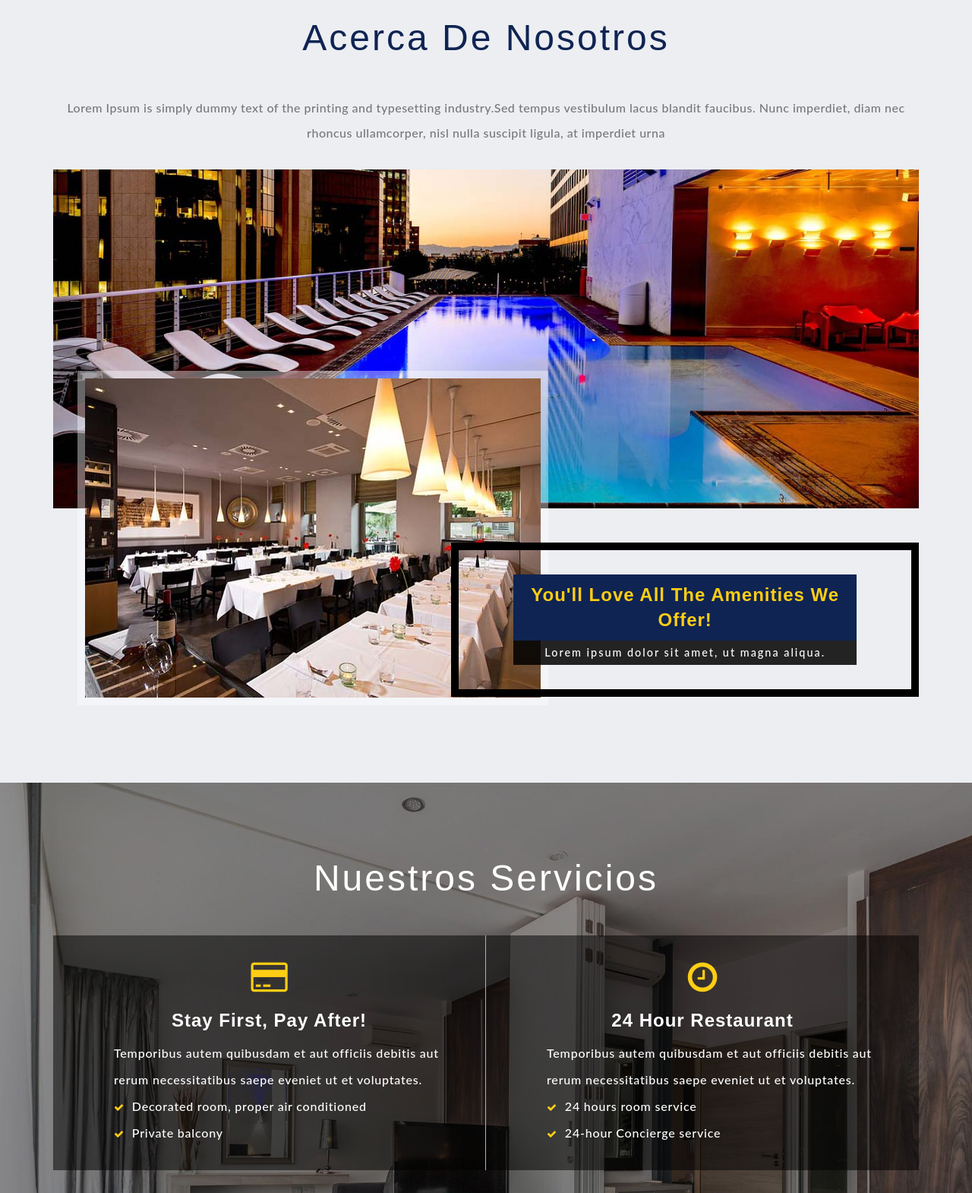
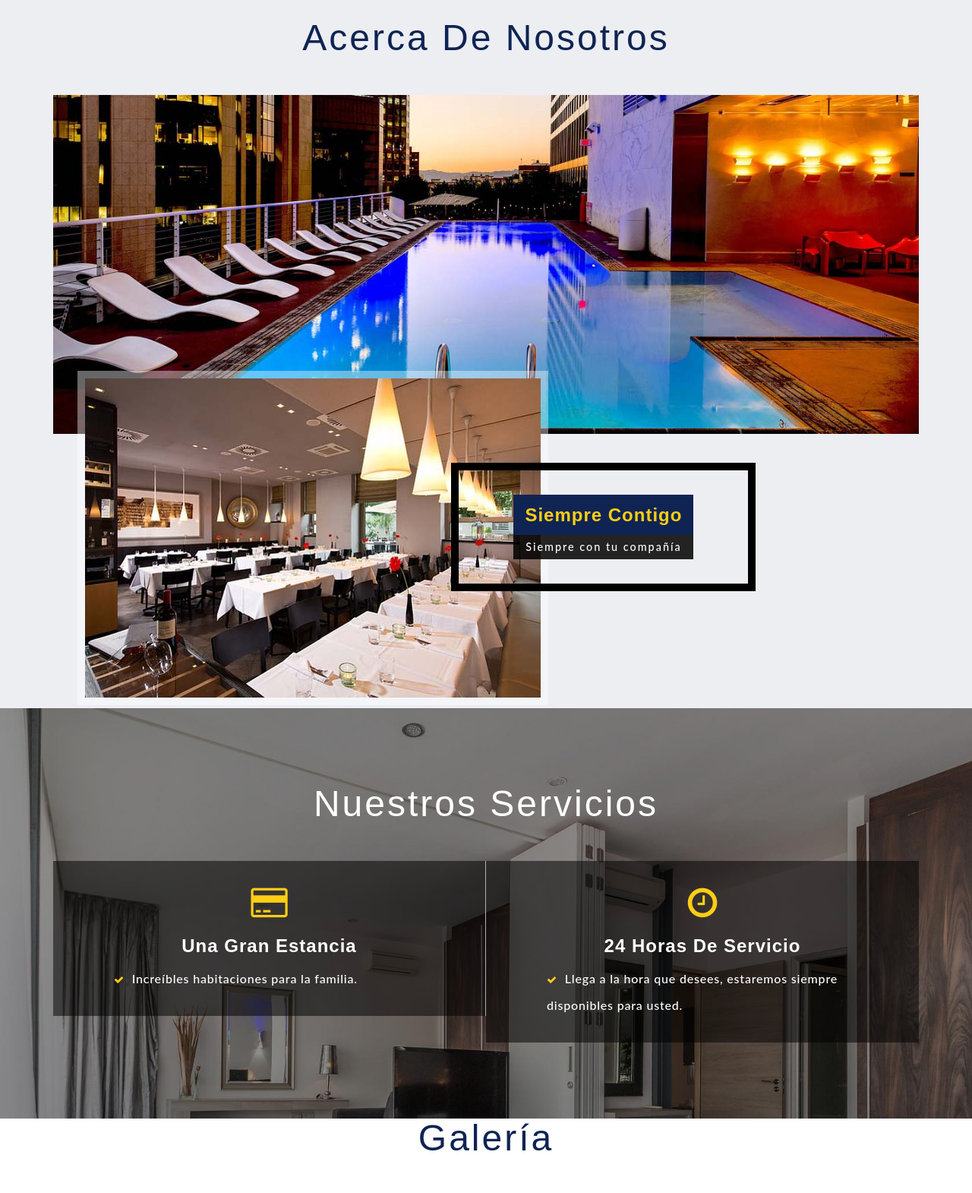
Before and after one commit to betoG7/PortonConsuelo, a plain HTML site: page index.html in a window 1280 px wide. Shown: the part 1380-2950 px from the top of the page at 76% size. Drawn offline with Linux system fonts and the light colour scheme; grey boxes are pictures that could not be loaded.

Commit message:
Ultimas mods

```diff
--- a/index.html
+++ b/index.html
@@ -146,7 +146,7 @@ Smartphone Compatible web template, free webdesigns for Nokia, Samsung, LG, Sony
 					<li>
 						<div class="w3_grid_effect">
 							<span class="cbp-ig-icon w3_users"></span>
-							<h4 class="cbp-ig-title">LARGE CAFE</h4>
+							<h4 class="cbp-ig-title">Restaurant</h4>
 							<span class="cbp-ig-category">Portón Consuelo</span>
 						</div>
 					</li>
@@ -167,14 +167,14 @@ Smartphone Compatible web template, free webdesigns for Nokia, Samsung, LG, Sony
 		  <div class="container">
 				   <div class="ab-w3l-spa">
                             <h3 class="title-w3-agileits title-black-wthree">Acerca de nosotros</h3>
-						   <p class="about-para-w3ls">Lorem Ipsum is simply dummy text of the printing and typesetting industry.Sed tempus vestibulum lacus blandit faucibus. Nunc imperdiet, diam nec rhoncus ullamcorper, nisl nulla suscipit ligula, at imperdiet urna</p>
+						   <p class="about-para-w3ls"></p>
 						   <img src="images/about.jpg" class="img-responsive" alt="Hair Salon">
 										<div class="w3l-slider-img">
 											<img src="images/a1.jpg" class="img-responsive" alt="Hair Salon">
 										</div>
                                        <div class="w3ls-info-about">
-										    <h4>You'll love all the amenities we offer!</h4>
-											<p>Lorem ipsum dolor sit amet, ut magna aliqua. </p>
+										    <h4>Siempre contigo</h4>
+											<p>Siempre con tu compañía </p>
 										</div>
 		          </div>
 		   	<div class="clearfix"> </div>
@@ -190,20 +190,20 @@ Smartphone Compatible web template, free webdesigns for Nokia, Samsung, LG, Sony
 			 <div class="col-md-6 advantage-grid left-w3ls wow bounceInLeft" data-wow-delay="0.3s">
 			 	<div class="advantage-block ">
 					<i class="fa fa-credit-card" aria-hidden="true"></i>
-			 		<h4>Stay First, Pay After! </h4>
-			 		<p>Temporibus autem quibusdam et aut officiis debitis aut rerum necessitatibus saepe eveniet ut et voluptates.</p>
-					<p><i class="fa fa-check" aria-hidden="true"></i>Decorated room, proper air conditioned</p>
-					<p><i class="fa fa-check" aria-hidden="true"></i>Private balcony</p>
+			 		<h4>Una gran estancia </h4>
+			 		<p></p>
+					<p><i class="fa fa-check" aria-hidden="true"></i>Increíbles habitaciones para la familia.</p>
+					<!--p><i class="fa fa-check" aria-hidden="true"></i></p-->
 
 			 	</div>
 			 </div>
 			 <div class="col-md-6 advantage-grid right-w3ls wow zoomIn" data-wow-delay="0.3s">
 			 	<div class="advantage-block">
 					<i class="fa fa-clock-o" aria-hidden="true"></i>
-			 		<h4>24 Hour Restaurant</h4>
-			 		<p>Temporibus autem quibusdam et aut officiis debitis aut rerum necessitatibus saepe eveniet ut et voluptates.</p>
-					<p><i class="fa fa-check" aria-hidden="true"></i>24 hours room service</p>
-					<p><i class="fa fa-check" aria-hidden="true"></i>24-hour Concierge service</p>
+			 		<h4>24 horas de servicio</h4>
+			 		<p></p>
+					<p><i class="fa fa-check" aria-hidden="true"></i>Llega a la hora que desees, estaremos siempre disponibles para usted.</p>
+					<!--p><i class="fa fa-check" aria-hidden="true"></i>24-hour Concierge service</p-->
 			 	</div>
 			 </div>
 			<div class="clearfix"> </div>
@@ -423,39 +423,39 @@ Smartphone Compatible web template, free webdesigns for Nokia, Samsung, LG, Sony
 		<div class="col-lg-6 col-md-6 col-sm-6 contact-w3-agile2" data-aos="flip-left">
 			<div class="contact-agileits">
 				<h4>Contáctanos</h4>
-				<p class="contact-agile2">Sign Up For Our News Letters</p>
+				<!--p class="contact-agile2">Sign Up For Our News Letters</p-->
 				<form action="#" method="post" name="sentMessage" id="contactForm" novalidate>
 					<div class="control-group form-group">
                         <div class="controls">
-                            <label class="contact-p1">Full Name:</label>
+                            <label class="contact-p1">Nombre:</label>
                             <input type="text" class="form-control" name="name" id="name" required data-validation-required-message="Please enter your name.">
                             <p class="help-block"></p>
                         </div>
                     </div>
                     <div class="control-group form-group">
                         <div class="controls">
-                            <label class="contact-p1">Phone Number:</label>
+                            <label class="contact-p1">Teléfono:</label>
                             <input type="tel" class="form-control" name="phone" id="phone" required data-validation-required-message="Please enter your phone number.">
 							<p class="help-block"></p>
 						</div>
                     </div>
                     <div class="control-group form-group">
                         <div class="controls">
-                            <label class="contact-p1">Email Address:</label>
+                            <label class="contact-p1">Email:</label>
                             <input type="email" class="form-control" name="email" id="email" required data-validation-required-message="Please enter your email address.">
 							<p class="help-block"></p>
 						</div>
                     </div>
                     <div id="success"></div>
                     <!-- For success/fail messages -->
-                    <button type="submit" class="btn btn-primary">Send</button>
+                    <button type="submit" class="btn btn-primary">Enviar</button>
 				</form>
 			</div>
 		</div>
 		<div class="col-lg-6 col-md-6 col-sm-6 contact-w3-agile1" data-aos="flip-right">
 			<h4>Conéctate con nosotros</h4>
 			<p class="contact-agile1"><strong>Teléfono :</strong> +52 (345)93-726-14</p>
-			<p class="contact-agile1"><strong>Email :</strong> <a href="mailto:name@example.com">info@example.com</a></p>
+			<p class="contact-agile1"><strong>Email :</strong> <a href="mailto:name@example.com"></a></p>
 			<p class="contact-agile1"><strong>Dirección :</strong> Calle Francisco I. Madero Esq. 1 de Mayo, #48.</p>
 
 			<div class="social-bnr-agileits footer-icons-agileinfo">
```
